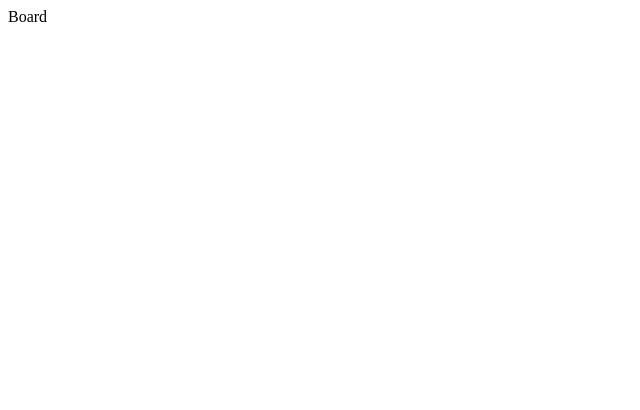
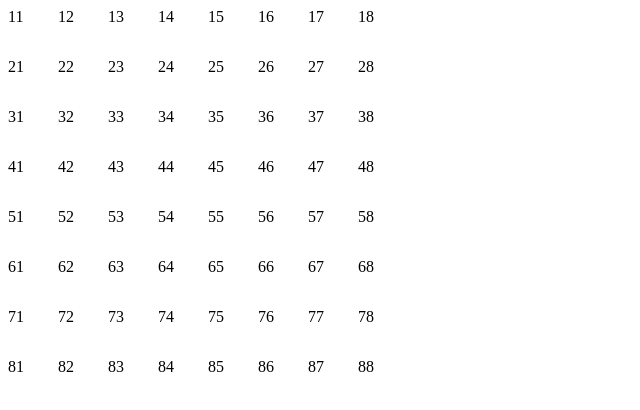
Before and after one commit to TomaszLaboj/knights-tour, a React (Create React App) app: page / in a window 1280 px wide. Shown: the top 410 px of the page, without its empty margins (0-640 px from the left). Built offline with nearby package versions, Linux system fonts and the light colour scheme; the HTML template or start-up script is replaced by a standard one.

Commit message:
rearranged components no colours on chessboard

```diff
--- a/src/App.tsx
+++ b/src/App.tsx
@@ -9,18 +9,31 @@ const columns: number[] = [1, 2, 3, 4, 5, 6, 7, 8];
 //-------------------------------------------------------------
 
 function App(): JSX.Element {
+
   const SquaresData: SquareElement[] = [];
   createArray(SquaresData);
+
+  //-------------------------------------------------------------
   interface SquareProps{
-    square: SquareElement
+    square: SquareElement;
   }
-  const Board = (props:SquareProps) => {
+  //-------------------------------------------------------------
+  const OneSquare = (props:SquareProps) => {
     return(
-      <>
-    <div>{props.square.piece}</div>
-    <div>{props.square.moveCounter}</div>
-      </>
+      <div className="square" key="{props.square.id}">
+        {props.square.row}
+        {props.square.column}
+
+        <div>{props.square.piece}</div>
+        <div>{props.square.moveCounter===0?'':props.square.moveCounter}</div>
+      </div>
     )
+  }
+  //-------------------------------------------------------------
+  const board:JSX.Element[]= [];
+
+  for(const element of SquaresData){
+    board.push(<OneSquare square={element}/>)
   }
 
 
@@ -32,7 +45,7 @@ function App(): JSX.Element {
 
 
   return (<div className="board">
-    Board
+    {board}
 
     </div>)
 }
```
